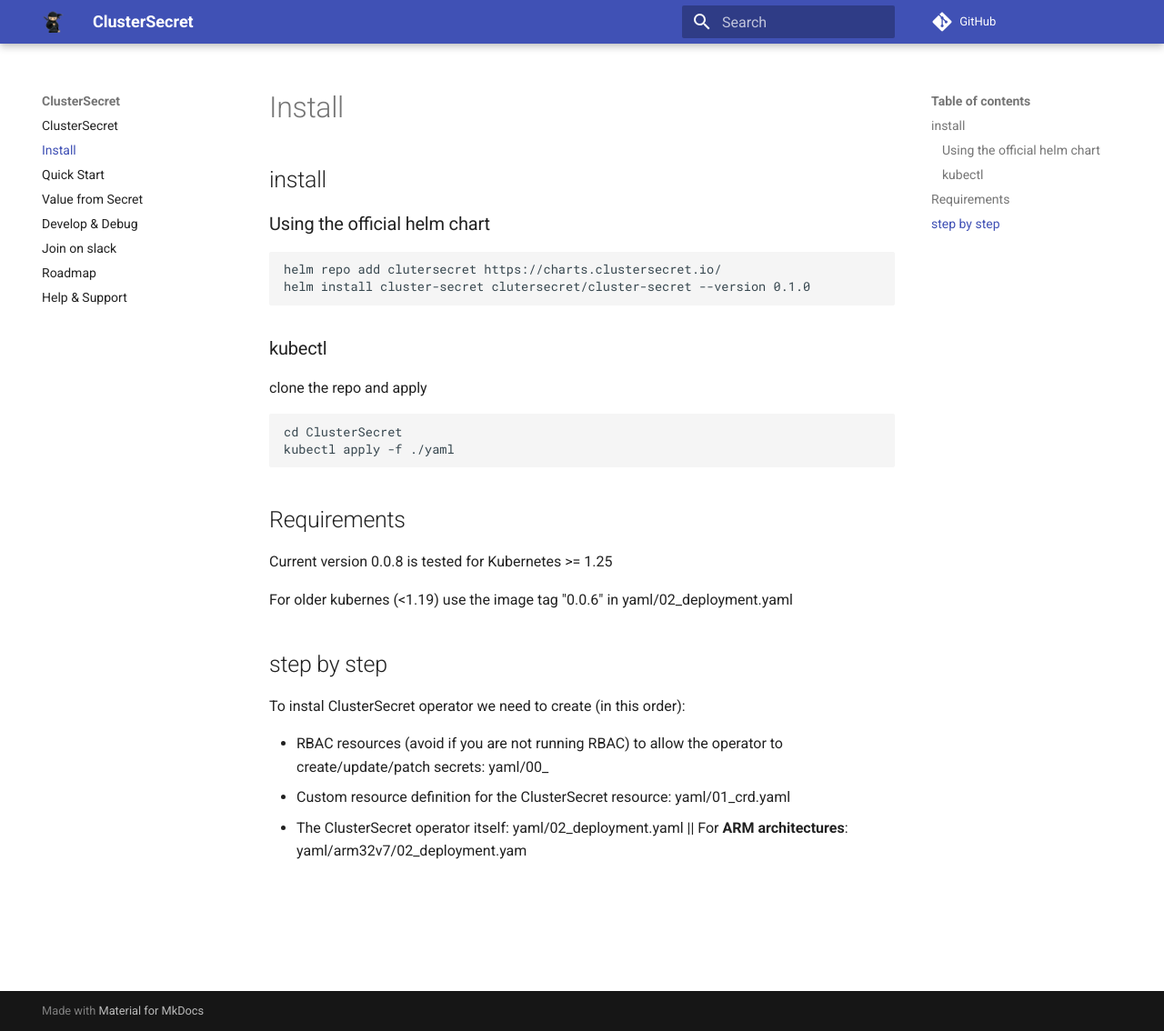
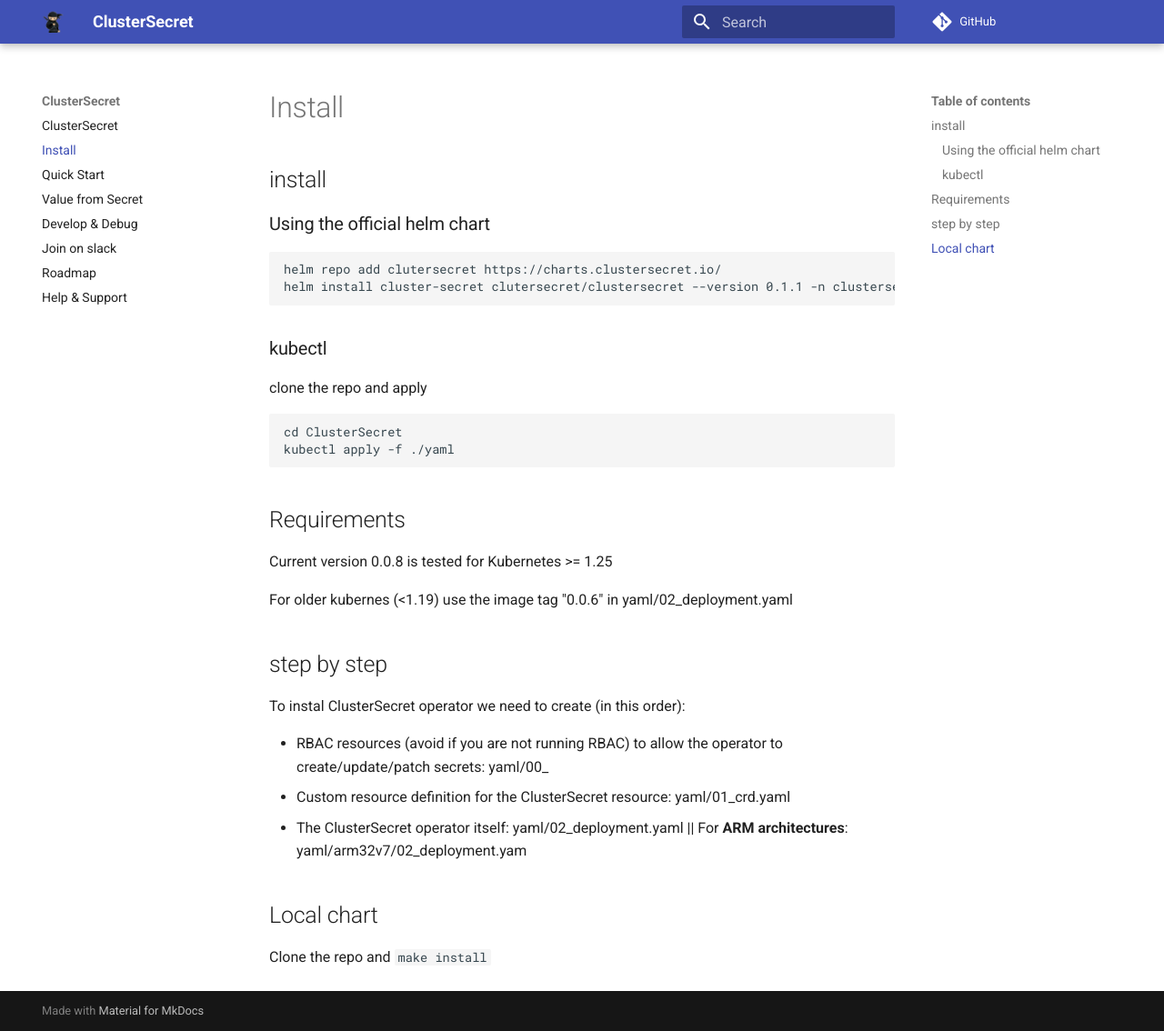
Before and after one commit to zakkg3/ClusterSecretDocs, an MkDocs documentation site: the page built from docs/install.md, in a window 1280 px wide and 1134 px high. Shown: the whole window at 91% size. Built offline with MkDocs 1.6.1 and Material for MkDocs 9.7.7, drawn with Linux system fonts in a browser that asks for light colours; comment, search, counter and statistics services are not loaded.

````diff
--- a/docs/install.md
+++ b/docs/install.md
@@ -4,8 +4,10 @@
 
 ```bash
 helm repo add clutersecret https://charts.clustersecret.io/
-helm install cluster-secret clutersecret/cluster-secret --version 0.1.0
+helm install cluster-secret clutersecret/clustersecret --version 0.1.1 -n clustersecret --create-namespace
 ```
+
+
 
 ### kubectl
 
@@ -32,3 +34,8 @@ To instal ClusterSecret operator we need to create (in this order):
  - RBAC resources (avoid if you are not running RBAC) to allow the operator to create/update/patch secrets: yaml/00_
  - Custom resource definition for the ClusterSecret resource: yaml/01_crd.yaml
  - The ClusterSecret operator itself: yaml/02_deployment.yaml || For **ARM architectures**: yaml/arm32v7/02_deployment.yam
+
+
+## Local chart
+
+Clone the repo and `make install`
````
Also changed, not shown: docs/dev.md (+5 -0 lines), docs/index.md (+5 -18 lines), docs/joincommunity.md (+1 -1 lines).
